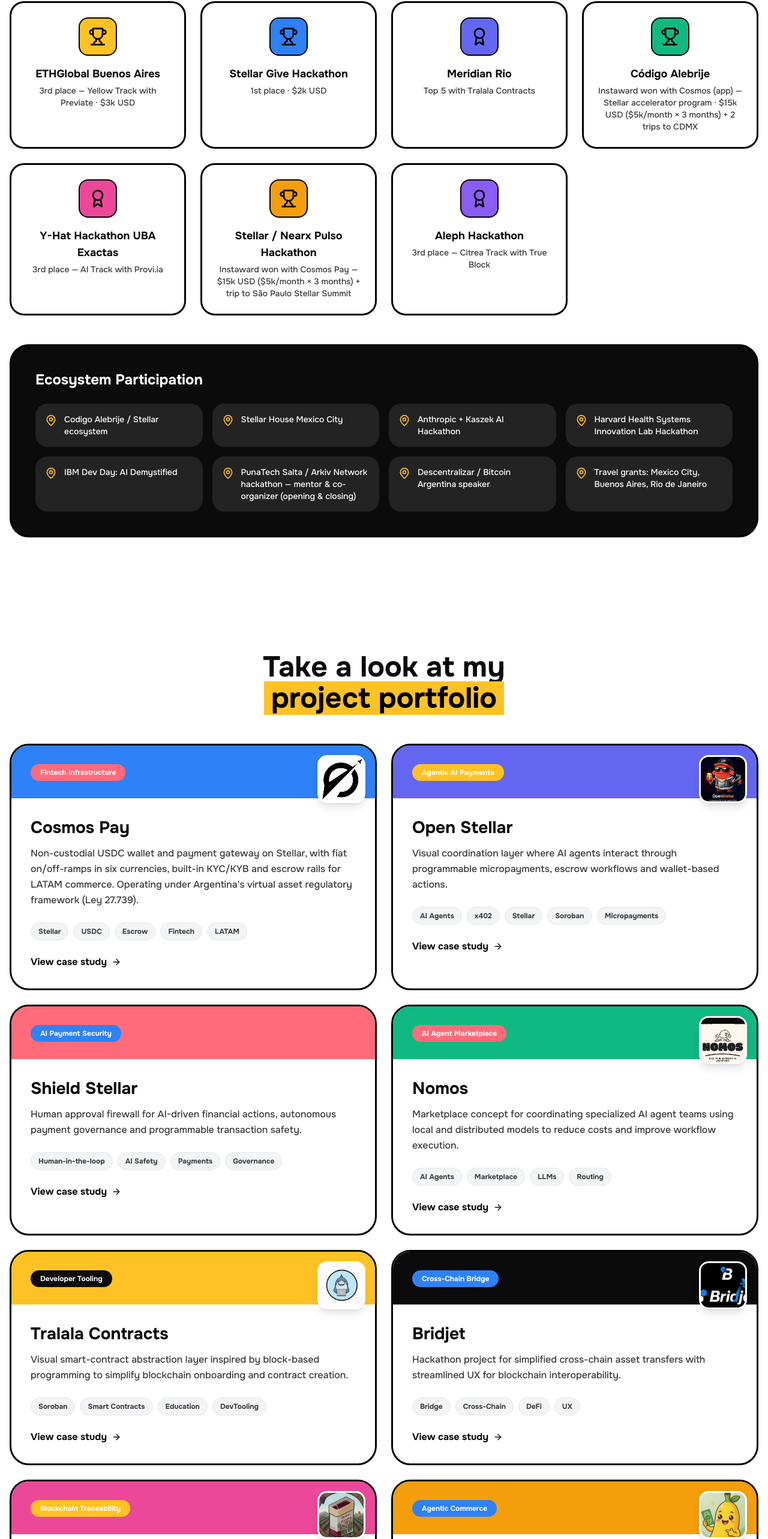
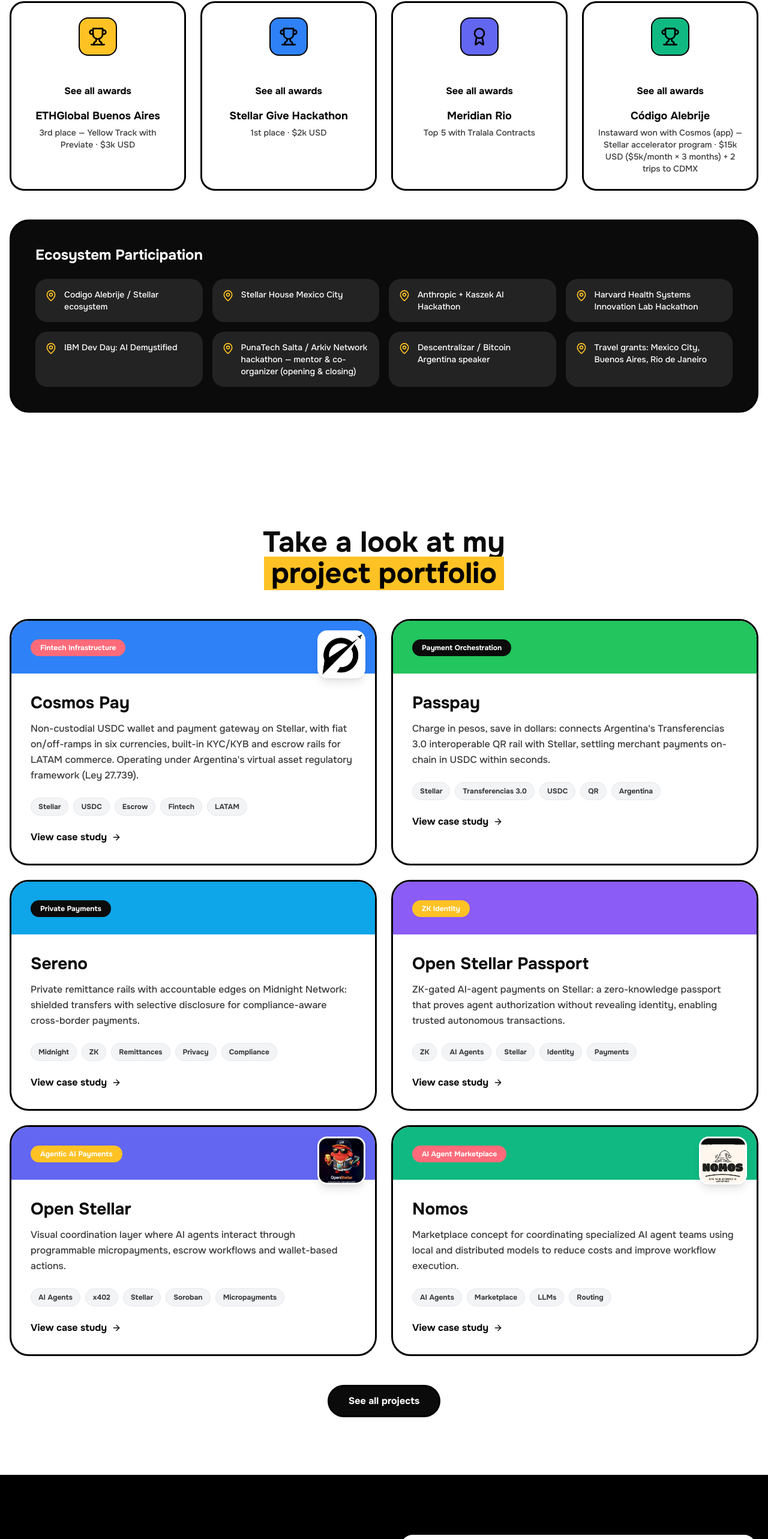
Before and after one commit to leocagli/portfolio-leocagli, a Next.js app: page / in a window 1280 px wide. Shown: the part 3513-6079 px from the top of the page at 60% size. Built offline with nearby package versions, Linux system fonts and the light colour scheme.

Commit message:
Reorder projects and add collapsible See more to portfolio, experience, education and awards

```diff
--- a/components/awards-section.tsx
+++ b/components/awards-section.tsx
@@ -2,6 +2,7 @@
 
 import { Trophy, Award, MapPin, Mic } from "lucide-react"
 import { motion } from "framer-motion"
+import { useState } from "react"
 import { useLang } from "@/lib/i18n"
 
 const awardStyles: { title: string; icon: typeof Trophy; color: string; href?: string }[] = [
@@ -19,6 +20,8 @@
     headingPre: "Hackathons, grants &",
     headingHighlight: "ecosystem",
     ecosystemTitle: "Ecosystem Participation",
+    seeMore: "See all awards",
+    seeLess: "Show less",
     awards: [
       "3rd place — Yellow Track with Previate · $3k USD",
       "1st place · $2k USD",
@@ -43,6 +46,8 @@
     headingPre: "Hackathons, grants y",
     headingHighlight: "ecosistema",
     ecosystemTitle: "Participación en ecosistemas",
+    seeMore: "Ver todos los premios",
+    seeLess: "Ver menos",
     awards: [
       "3er puesto — Yellow Track con Previate · USD 3k",
       "1er puesto · USD 2k",
@@ -68,6 +73,7 @@
 export function AwardsSection() {
   const { lang } = useLang()
   const t = content[lang]
+  const [showAll, setShowAll] = useState(false)
   const awards = awardStyles.map((style, index) => ({
     ...style,
     description: t.awards[index],
@@ -92,13 +98,21 @@
 
           {/* Awards Grid */}
           <div className="grid sm:grid-cols-2 lg:grid-cols-4 gap-6 mb-12">
-            {awards.map((award, index) => {
+            {(showAll ? awards : awards.slice(0, 4)).map((award, index) => {
               const IconComponent = award.icon
               const cardContent = (
                 <>
                   <div className={`w-16 h-16 ${award.color} border-2 border-black rounded-2xl flex items-center justify-center mx-auto mb-4`}>
                     <IconComponent className="w-8 h-8 text-black" />
                   </div>
+            <div className="flex justify-center mt-8">
+              <button
+                onClick={() => setShowAll(!showAll)}
+                className="bg-white text-black hover:bg-[#FFC224] font-semibold px-8 py-3 rounded-full border-[3px] border-white transition-all"
+              >
+                {showAll ? t.seeLess : t.seeMore}
+              </button>
+            </div>
                   <h3 className="text-lg font-bold text-[#0B0B0B] mb-1">{award.title}</h3>
                   <p className="text-[#393939] text-sm font-medium">{award.description}</p>
                 </>
--- a/components/education-section.tsx
+++ b/components/education-section.tsx
@@ -2,6 +2,7 @@
 
 import { GraduationCap, BookOpen, CheckCircle } from "lucide-react"
 import { motion } from "framer-motion"
+import { useState } from "react"
 import { useLang } from "@/lib/i18n"
 
 const educationFlags = [true, true, false, false, false, false, false, false]
@@ -10,6 +11,8 @@
   en: {
     headingPre: "Education &",
     headingHighlight: "Training",
+    seeMore: "See all education",
+    seeLess: "Show less",
     education: [
       {
         title: "Bachelor's Degree in Business Administration",
@@ -64,6 +67,8 @@
   es: {
     headingPre: "Educación y",
     headingHighlight: "formación",
+    seeMore: "Ver toda la formación",
+    seeLess: "Ver menos",
     education: [
       {
         title: "Licenciatura en Administración de Empresas",
@@ -120,6 +125,7 @@
 export function EducationSection() {
   const { lang } = useLang()
   const t = content[lang]
+  const [showAll, setShowAll] = useState(false)
   const education = t.education.map((item, index) => ({
     ...item,
     inProgress: educationFlags[index],
@@ -142,7 +148,7 @@
           </motion.div>
 
           <div className="grid md:grid-cols-2 lg:grid-cols-3 gap-6">
-            {education.map((item, index) => (
+            {(showAll ? education : education.slice(0, 3)).map((item, index) => (
               <motion.div
                 key={index}
                 className={`bg-white border-[3px] border-black rounded-[24px] p-6 hover:shadow-[6px_6px_0px_0px_rgba(0,0,0,1)] transition-all duration-300 ${item.inProgress ? 'ring-2 ring-[#2F81F7] ring-offset-2' : ''}`}
@@ -173,6 +179,14 @@
               </motion.div>
             ))}
           </div>
+            <div className="flex justify-center mt-8">
+              <button
+                onClick={() => setShowAll(!showAll)}
+                className="bg-[#0B0B0B] text-white hover:bg-white hover:text-black font-semibold px-8 py-3 rounded-full border-[3px] border-black hover:shadow-[4px_4px_0px_0px_rgba(0,0,0,1)] transition-all"
+              >
+                {showAll ? t.seeLess : t.seeMore}
+              </button>
+            </div>
         </div>
       </div>
     </section>
--- a/components/experience-section.tsx
+++ b/components/experience-section.tsx
@@ -3,6 +3,7 @@
 import { FileText } from "lucide-react"
 import { Button } from "@/components/ui/button"
 import { motion } from "framer-motion"
+import { useState } from "react"
 import { useLang } from "@/lib/i18n"
 
 const experienceStyles: { company: string; color: string; logo?: string }[] = [
@@ -20,6 +21,8 @@
     headingHighlight: "experience",
     subtitle: "A hybrid profile spanning finance, operations, crypto, AI and Web3 ecosystem building across 14+ years of professional experience.",
     resumeButton: "See full resume",
+    seeMore: "See full history",
+    seeLess: "Show less",
     experiences: [
       {
         period: "2017 - Present",
@@ -58,6 +61,8 @@
     headingHighlight: "experiencia",
     subtitle: "Un perfil híbrido que abarca finanzas, operaciones, cripto, IA y construcción de ecosistemas Web3 a lo largo de más de 14 años de experiencia profesional.",
     resumeButton: "Ver CV completo",
+    seeMore: "Ver historial completo",
+    seeLess: "Ver menos",
     experiences: [
       {
         period: "2017 - Actualidad",
@@ -96,6 +101,7 @@
 export function ExperienceSection() {
   const { lang } = useLang()
   const t = content[lang]
+  const [showAll, setShowAll] = useState(false)
   const experiences = t.experiences.map((exp, index) => ({
     ...exp,
     ...experienceStyles[index],
@@ -125,7 +131,7 @@
           </motion.div>
 
           <div className="space-y-6">
-            {experiences.map((exp, index) => (
+            {(showAll ? experiences : experiences.slice(0, 3)).map((exp, index) => (
               <motion.div
                 key={index}
                 className="bg-white border-4 border-black rounded-3xl min-h-[220px] md:min-h-[240px]"
@@ -163,6 +169,14 @@
               </motion.div>
             ))}
           </div>
+            <div className="flex justify-center mt-8">
+              <button
+                onClick={() => setShowAll(!showAll)}
+                className="bg-[#0B0B0B] text-white hover:bg-white hover:text-black font-semibold px-8 py-3 rounded-full border-[3px] border-black hover:shadow-[4px_4px_0px_0px_rgba(0,0,0,1)] transition-all"
+              >
+                {showAll ? t.seeLess : t.seeMore}
+              </button>
+            </div>
         </div>
       </div>
     </section>
--- a/components/portfolio-section.tsx
+++ b/components/portfolio-section.tsx
@@ -2,24 +2,25 @@
 
 import { ArrowRight } from "lucide-react"
 import { motion } from "framer-motion"
+import { useState } from "react"
 import { useLang } from "@/lib/i18n"
 
 const projectStyles: { title: string; bgColor: string; tagColor: string; logo?: string; link?: string }[] = [
   { title: "Cosmos Pay", bgColor: "bg-[#2F81F7]", tagColor: "bg-[#FF6B7A]", logo: "/logos/cosmos-icon.jpeg", link: "https://cosmospay.lat" },
+  { title: "Passpay", bgColor: "bg-[#22C55E]", tagColor: "bg-[#0B0B0B]", link: "https://passpay-one.vercel.app" },
+  { title: "Sereno", bgColor: "bg-[#0EA5E9]", tagColor: "bg-[#0B0B0B]", link: "https://sereno-kappa-eight.vercel.app" },
+  { title: "Open Stellar Passport", bgColor: "bg-[#8B5CF6]", tagColor: "bg-[#FFC224]", link: "https://bitcoindefi.github.io/open-stellar-passport/" },
   { title: "Open Stellar", bgColor: "bg-[#6366F1]", tagColor: "bg-[#FFC224]", logo: "/logos/open-stellar.jpeg", link: "https://v0-open-stellar.vercel.app" },
+  { title: "Nomos", bgColor: "bg-[#10B981]", tagColor: "bg-[#FF6B7A]", logo: "/logos/nomos.jpeg", link: "https://nomos-ten.vercel.app" },
+  { title: "Nomos Data", bgColor: "bg-[#14B8A6]", tagColor: "bg-[#FF6B7A]", link: "https://nomosdata.vercel.app" },
   { title: "Shield Stellar", bgColor: "bg-[#FF6B7A]", tagColor: "bg-[#2F81F7]", link: "https://shield-stellar.onrender.com/" },
-  { title: "Nomos", bgColor: "bg-[#10B981]", tagColor: "bg-[#FF6B7A]", logo: "/logos/nomos.jpeg", link: "https://nomos-ten.vercel.app" },
   { title: "Tralala Contracts", bgColor: "bg-[#FFC224]", tagColor: "bg-[#0B0B0B]", logo: "/logos/tralala-contracts.jpeg", link: "https://tralala-contracts-gray.vercel.app" },
+  { title: "PlatanPay", bgColor: "bg-[#F59E0B]", tagColor: "bg-[#2F81F7]", logo: "/logos/platanpay-mascot.jpeg", link: "https://github.com/leocagli/platanpay-integrated-demo" },
+  { title: "En Masa", bgColor: "bg-[#F97316]", tagColor: "bg-[#2F81F7]", link: "https://github.com/leocagli/en-masa-hackathon" },
   { title: "Bridjet", bgColor: "bg-[#0B0B0B]", tagColor: "bg-[#2F81F7]", logo: "/logos/bridjet.jpeg", link: "https://github.com/Emanuel250YT/bridjet-dev-preview" },
   { title: "Open Vinito", bgColor: "bg-[#EC4899]", tagColor: "bg-[#FFC224]", logo: "/logos/open-vinito.jpeg", link: "https://v0-open-vinito.vercel.app/" },
-  { title: "PlatanPay", bgColor: "bg-[#F59E0B]", tagColor: "bg-[#2F81F7]", logo: "/logos/platanpay-mascot.jpeg", link: "https://github.com/leocagli/platanpay-integrated-demo" },
-  { title: "Sereno", bgColor: "bg-[#0EA5E9]", tagColor: "bg-[#0B0B0B]", link: "https://sereno-kappa-eight.vercel.app" },
-  { title: "Open Stellar Passport", bgColor: "bg-[#8B5CF6]", tagColor: "bg-[#FFC224]", link: "https://bitcoindefi.github.io/open-stellar-passport/" },
-  { title: "Nomos Data", bgColor: "bg-[#14B8A6]", tagColor: "bg-[#FF6B7A]", link: "https://nomosdata.vercel.app" },
-  { title: "Passpay", bgColor: "bg-[#22C55E]", tagColor: "bg-[#0B0B0B]", link: "https://passpay-one.vercel.app" },
   { title: "Human vs Bots", bgColor: "bg-[#EF4444]", tagColor: "bg-[#FFC224]", link: "https://github.com/Bitcoindefi/Human-vs-bots" },
   { title: "Agente Smith", bgColor: "bg-[#0B3D2E]", tagColor: "bg-[#22C55E]", link: "https://github.com/Bitcoindefi/agente-smith" },
-  { title: "En Masa", bgColor: "bg-[#F97316]", tagColor: "bg-[#2F81F7]", link: "https://github.com/leocagli/en-masa-hackathon" },
   { title: "Piggy City", bgColor: "bg-[#EC4899]", tagColor: "bg-[#FFC224]", link: "https://v0-piggy-city.vercel.app" },
   { title: "Predicción Mundial 2026", bgColor: "bg-[#3B82F6]", tagColor: "bg-[#10B981]", link: "https://github.com/Bitcoindefi/prediccion-mundial-2026-ml" },
 ]
@@ -29,6 +30,8 @@
     headingPre: "Take a look at my",
     headingHighlight: "project portfolio",
     caseStudy: "View case study",
+    seeMore: "See all projects",
+    seeLess: "Show less",
     projects: [
       {
         category: "Fintech Infrastructure",
@@ -36,9 +39,34 @@
         tags: ["Stellar", "USDC", "Escrow", "Fintech", "LATAM"],
       },
       {
+        category: "Payment Orchestration",
+        description: "Charge in pesos, save in dollars: connects Argentina's Transferencias 3.0 interoperable QR rail with Stellar, settling merchant payments on-chain in USDC within seconds.",
+        tags: ["Stellar", "Transferencias 3.0", "USDC", "QR", "Argentina"],
+      },
+      {
+        category: "Private Payments",
+        description: "Private remittance rails with accountable edges on Midnight Network: shielded transfers with selective disclosure for compliance-aware cross-border payments.",
+        tags: ["Midnight", "ZK", "Remittances", "Privacy", "Compliance"],
+      },
+      {
+        category: "ZK Identity",
+        description: "ZK-gated AI-agent payments on Stellar: a zero-knowledge passport that proves agent authorization without revealing identity, enabling trusted autonomous transactions.",
+        tags: ["ZK", "AI Agents", "Stellar", "Identity", "Payments"],
+      },
+      {
         category: "Agentic AI Payments",
         description: "Visual coordination layer where AI agents interact through programmable micropayments, escrow workflows and wallet-based actions.",
         tags: ["AI Agents", "x402", "Stellar", "Soroban", "Micropayments"],
+      },
+      {
+        category: "AI Agent Marketplace",
+        description: "Marketplace concept for coordinating specialized AI agent teams using local and distributed models to reduce costs and improve workflow execution.",
+        tags: ["AI Agents", "Marketplace", "LLMs", "Routing"],
+      },
+      {
+        category: "AI Infrastructure",
+        description: "Queryable execution receipts for AI agent teams on Arkiv: verifiable records of what agents did, when and why, for auditable multi-agent workflows.",
+        tags: ["Arkiv", "AI Agents", "Auditability", "Data"],
       },
       {
         category: "AI Payment Security",
@@ -46,14 +74,19 @@
         tags: ["Human-in-the-loop", "AI Safety", "Payments", "Governance"],
       },
       {
-        category: "AI Agent Marketplace",
-        description: "Marketplace concept for coordinating specialized AI agent teams using local and distributed models to reduce costs and improve workflow execution.",
-        tags: ["AI Agents", "Marketplace", "LLMs", "Routing"],
-      },
-      {
         category: "Developer Tooling",
         description: "Visual smart-contract abstraction layer inspired by block-based programming to simplify blockchain onboarding and contract creation.",
         tags: ["Soroban", "Smart Contracts", "Education", "DevTooling"],
+      },
+      {
+        category: "Agentic Commerce",
+        description: "AI payment orchestration prototype where users delegate shopping tasks to agents with approval flows and programmable commerce logic.",
+        tags: ["AI Commerce", "Payments", "Scraping", "Approval Flows"],
+      },
+      {
+        category: "Agentic B2B Commerce",
+        description: "B2B food-service procurement MVP with agentic AI: purchasing mandates that let AI agents source and coordinate restaurant supply orders.",
+        tags: ["AI Agents", "B2B", "Procurement", "Commerce"],
       },
       {
         category: "Cross-Chain Bridge",
@@ -66,31 +99,6 @@
         tags: ["Hedera", "Traceability", "Wine", "Real-World Assets"],
       },
       {
-        category: "Agentic Commerce",
-        description: "AI payment orchestration prototype where users delegate shopping tasks to agents with approval flows and programmable commerce logic.",
-        tags: ["AI Commerce", "Payments", "Scraping", "Approval Flows"],
-      },
-      {
-        category: "Private Payments",
-        description: "Private remittance rails with accountable edges on Midnight Network: shielded transfers with selective disclosure for compliance-aware cross-border payments.",
-        tags: ["Midnight", "ZK", "Remittances", "Privacy", "Compliance"],
-      },
-      {
-        category: "ZK Identity",
-        description: "ZK-gated AI-agent payments on Stellar: a zero-knowledge passport that proves agent authorization without revealing identity, enabling trusted autonomous transactions.",
-        tags: ["ZK", "AI Agents", "Stellar", "Identity", "Payments"],
-      },
-      {
-        category: "AI Infrastructure",
-        description: "Queryable execution receipts for AI agent teams on Arkiv: verifiable records of what agents did, when and why, for auditable multi-agent workflows.",
-        tags: ["Arkiv", "AI Agents", "Auditability", "Data"],
-      },
-      {
-        category: "Payment Orchestration",
-        description: "Charge in pesos, save in dollars: connects Argentina's Transferencias 3.0 interoperable QR rail with Stellar, settling merchant payments on-chain in USDC within seconds.",
-        tags: ["Stellar", "Transferencias 3.0", "USDC", "QR", "Argentina"],
-      },
-      {
         category: "Web3 Gaming",
         description: "Turn-based hex-map strategy game on Stellar with ZK, where humans battle LLM opponents — or watch LLM vs LLM simulations — with visible difficulty profiles.",
         tags: ["Godot", "Stellar", "ZK", "LLMs", "Gaming"],
@@ -99,11 +107,6 @@
         category: "Legal AI",
         description: "Generalist AI lawyer for Argentine law built on Claude Code, covering 11 practice areas with live access to 899K+ SAIJ legal documents across multiple jurisdictions.",
         tags: ["Claude Code", "Legal Tech", "Argentina", "AI Agents"],
-      },
-      {
-        category: "Agentic B2B Commerce",
-        description: "B2B food-service procurement MVP with agentic AI: purchasing mandates that let AI agents source and coordinate restaurant supply orders.",
-        tags: ["AI Agents", "B2B", "Procurement", "Commerce"],
       },
       {
         category: "Consumer Fintech",
@@ -121,6 +124,8 @@
     headingPre: "Mirá mi",
     headingHighlight: "portfolio de proyectos",
     caseStudy: "Ver caso de estudio",
+    seeMore: "Ver todos los proyectos",
+    seeLess: "Ver menos",
     projects: [
       {
         category: "Infraestructura fintech",
@@ -128,9 +133,34 @@
         tags: ["Stellar", "USDC", "Escrow", "Fintech", "LATAM"],
       },
       {
+        category: "Orquestación de pagos",
+        description: "Cobrá en pesos, ahorrá en dólares: conecta el rail interoperable de Transferencias 3.0 de Argentina con Stellar, liquidando los cobros del comercio on-chain en USDC en segundos.",
+        tags: ["Stellar", "Transferencias 3.0", "USDC", "QR", "Argentina"],
+      },
+      {
+        category: "Pagos privados",
+        description: "Rieles de remesas privadas con bordes auditables sobre Midnight Network: transferencias protegidas con revelación selectiva para pagos transfronterizos compatibles con compliance.",
+        tags: ["Midnight", "ZK", "Remesas", "Privacidad", "Compliance"],
+      },
+      {
+        category: "Identidad ZK",
+        description: "Pagos de agentes IA con acceso ZK sobre Stellar: un pasaporte de conocimiento cero que prueba la autorización del agente sin revelar identidad, habilitando transacciones autónomas confiables.",
+        tags: ["ZK", "Agentes IA", "Stellar", "Identidad", "Pagos"],
+      },
+      {
         category: "Pagos agénticos con IA",
         description: "Capa de coordinación visual donde agentes de IA interactúan mediante micropagos programables, flujos de escrow y acciones basadas en wallets.",
         tags: ["Agentes IA", "x402", "Stellar", "Soroban", "Micropagos"],
+      },
+      {
+        category: "Marketplace de agentes IA",
+        description: "Concepto de marketplace para coordinar equipos de agentes de IA especializados usando modelos locales y distribuidos, reduciendo costos y mejorando la ejecución de flujos de trabajo.",
+        tags: ["Agentes IA", "Marketplace", "LLMs", "Ruteo"],
+      },
+      {
+        category: "Infraestructura IA",
+        description: "Receipts de ejecución consultables para equipos de agentes IA sobre Arkiv: registros verificables de qué hicieron los agentes, cuándo y por qué, para flujos multiagente auditables.",
+        tags: ["Arkiv", "Agentes IA", "Auditabilidad", "Datos"],
       },
       {
         category: "Seguridad en pagos con IA",
@@ -138,14 +168,19 @@
         tags: ["Human-in-the-loop", "Seguridad IA", "Pagos", "Gobernanza"],
       },
       {
-        category: "Marketplace de agentes IA",
-        description: "Concepto de marketplace para coordinar equipos de agentes de IA especializados usando modelos locales y distribuidos, reduciendo costos y mejorando la ejecución de flujos de trabajo.",
-        tags: ["Agentes IA", "Marketplace", "LLMs", "Ruteo"],
-      },
-      {
         category: "Herramientas para desarrolladores",
         description: "Capa visual de abstracción de contratos inteligentes inspirada en la programación por bloques para simplificar el onboarding blockchain y la creación de contratos.",
         tags: ["Soroban", "Contratos inteligentes", "Educación", "DevTooling"],
+      },
+      {
+        category: "Comercio agéntico",
+        description: "Prototipo de orquestación de pagos con IA donde los usuarios delegan compras a agentes con flujos de aprobación y lógica de comercio programable.",
+        tags: ["Comercio IA", "Pagos", "Scraping", "Flujos de aprobación"],
+      },
+      {
+        category: "Comercio B2B agéntico",
+        description: "MVP de abastecimiento B2B gastronómico con IA agentic: mandatos de compra que permiten a agentes de IA cotizar y coordinar pedidos de insumos para restaurantes.",
+        tags: ["Agentes IA", "B2B", "Abastecimiento", "Comercio"],
       },
       {
         category: "Puente cross-chain",
@@ -158,31 +193,6 @@
         tags: ["Hedera", "Trazabilidad", "Vino", "Activos del mundo real"],
       },
       {
-        category: "Comercio agéntico",
-        description: "Prototipo de orquestación de pagos con IA donde los usuarios delegan compras a agentes con flujos de aprobación y lógica de comercio programable.",
-        tags: ["Comercio IA", "Pagos", "Scraping", "Flujos de aprobación"],
-      },
-      {
-        category: "Pagos privados",
-        description: "Rieles de remesas privadas con bordes auditables sobre Midnight Network: transferencias protegidas con revelación selectiva para pagos transfronterizos compatibles con compliance.",
-        tags: ["Midnight", "ZK", "Remesas", "Privacidad", "Compliance"],
-      },
-      {
-        category: "Identidad ZK",
-        description: "Pagos de agentes IA con acceso ZK sobre Stellar: un pasaporte de conocimiento cero que prueba la autorización del agente sin revelar identidad, habilitando transacciones autónomas confiables.",
-        tags: ["ZK", "Agentes IA", "Stellar", "Identidad", "Pagos"],
-      },
-      {
-        category: "Infraestructura IA",
-        description: "Receipts de ejecución consultables para equipos de agentes IA sobre Arkiv: registros verificables de qué hicieron los agentes, cuándo y por qué, para flujos multiagente auditables.",
-        tags: ["Arkiv", "Agentes IA", "Auditabilidad", "Datos"],
-      },
-      {
-        category: "Orquestación de pagos",
-        description: "Cobrá en pesos, ahorrá en dólares: conecta el rail interoperable de Transferencias 3.0 de Argentina con Stellar, liquidando los cobros del comercio on-chain en USDC en segundos.",
-        tags: ["Stellar", "Transferencias 3.0", "USDC", "QR", "Argentina"],
-      },
-      {
         category: "Gaming Web3",
         description: "Juego de estrategia por turnos en mapa hexagonal sobre Stellar con ZK, donde humanos enfrentan a oponentes LLM — o miran simulaciones LLM vs LLM — con perfiles de dificultad visibles.",
         tags: ["Godot", "Stellar", "ZK", "LLMs", "Gaming"],
@@ -191,11 +201,6 @@
         category: "IA Legal",
         description: "Abogado generalista de IA para el derecho argentino construido sobre Claude Code, cubriendo 11 áreas de práctica con acceso en vivo a más de 899 mil documentos legales de SAIJ en múltiples jurisdicciones.",
         tags: ["Claude Code", "Legal Tech", "Argentina", "Agentes IA"],
-      },
-      {
-        category: "Comercio B2B agéntico",
-        description: "MVP de abastecimiento B2B gastronómico con IA agentic: mandatos de compra que permiten a agentes de IA cotizar y coordinar pedidos de insumos para restaurantes.",
-        tags: ["Agentes IA", "B2B", "Abastecimiento", "Comercio"],
       },
       {
         category: "Fintech de consumo",
@@ -214,6 +219,7 @@
 export function PortfolioSection() {
   const { lang } = useLang()
   const t = content[lang]
+  const [showAll, setShowAll] = useState(false)
   const projects = t.projects.map((project, index) => ({
     ...project,
     ...projectStyles[index],
@@ -236,7 +242,7 @@
         </motion.div>
 
         <div className="grid md:grid-cols-2 gap-6 mb-12">
-          {projects.map((project, index) => (
+          {(showAll ? projects : projects.slice(0, 6)).map((project, index) => (
             <motion.div
               key={index}
               id={project.title === "Cosmos Pay" ? "cosmos-pay" : undefined}
@@ -290,6 +296,15 @@
             </motion.div>
           ))}
         </div>
+
+        <div className="flex justify-center mt-4">
+          <button
+            onClick={() => setShowAll(!showAll)}
+            className="bg-[#0B0B0B] text-white font-semibold px-8 py-3 rounded-full border-[3px] border-black hover:bg-white hover:text-black hover:shadow-[4px_4px_0px_0px_rgba(0,0,0,1)] transition-all"
+          >
+            {showAll ? t.seeLess : t.seeMore}
+          </button>
+        </div>
       </div>
     </section>
   )
```
